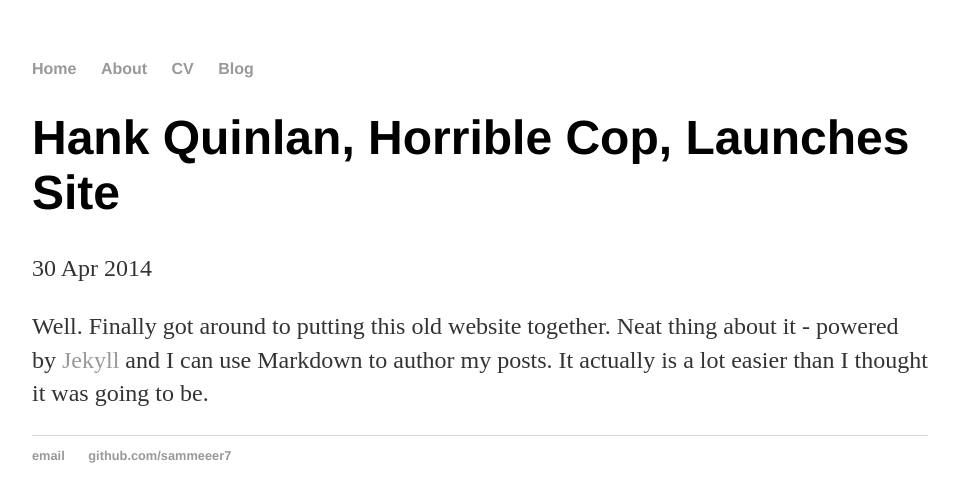
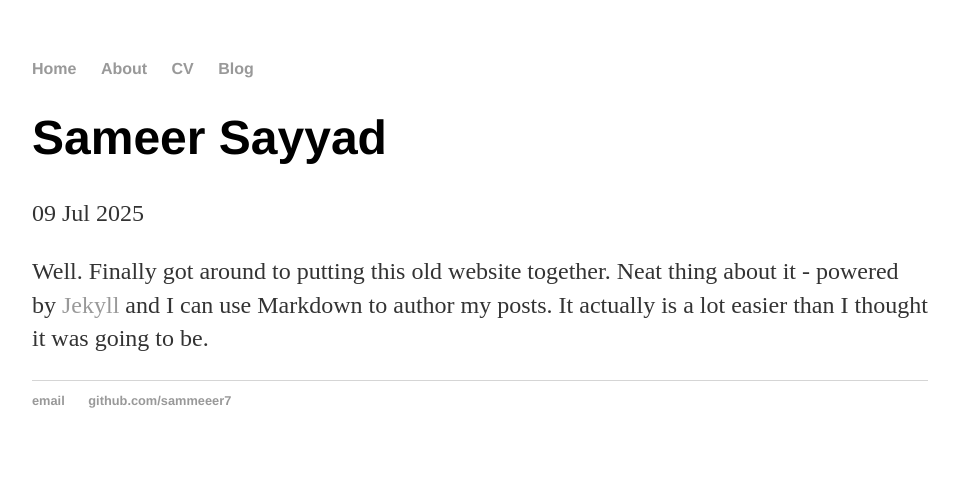
Before and after one commit to sammeeer7/sammeeer7.github.io, a Jekyll site: the page built from _posts/2025-07-09-sameer-sayyad-site-launched.md, in a window 1280 px wide. Shown: the top 502 px of the page, without its empty margins (160-1119 px from the left). Built offline with Jekyll 4.4.1, drawn with Linux system fonts in a browser that asks for light colours.

Commit message:
Update 2025-07-09-sameer-sayyad-site-launched.md

```diff
--- a/_posts/2025-07-09-sameer-sayyad-site-launched.md
+++ b/_posts/2025-07-09-sameer-sayyad-site-launched.md
@@ -1,7 +1,7 @@
 ---
 layout: post
-title: "Hank Quinlan, Horrible Cop, Launches Site"
-date: 2014-04-30
+title: "Sameer Sayyad"
+date: 2025-07-09
 ---
 
 Well. Finally got around to putting this old website together. Neat thing about it - powered by [Jekyll](http://jekyllrb.com) and I can use Markdown to author my posts. It actually is a lot easier than I thought it was going to be.
```
